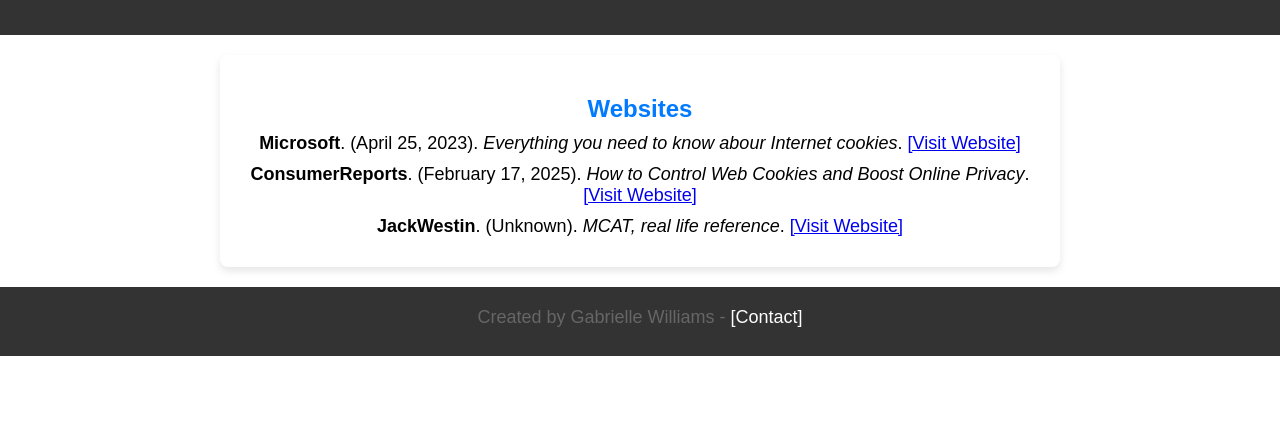
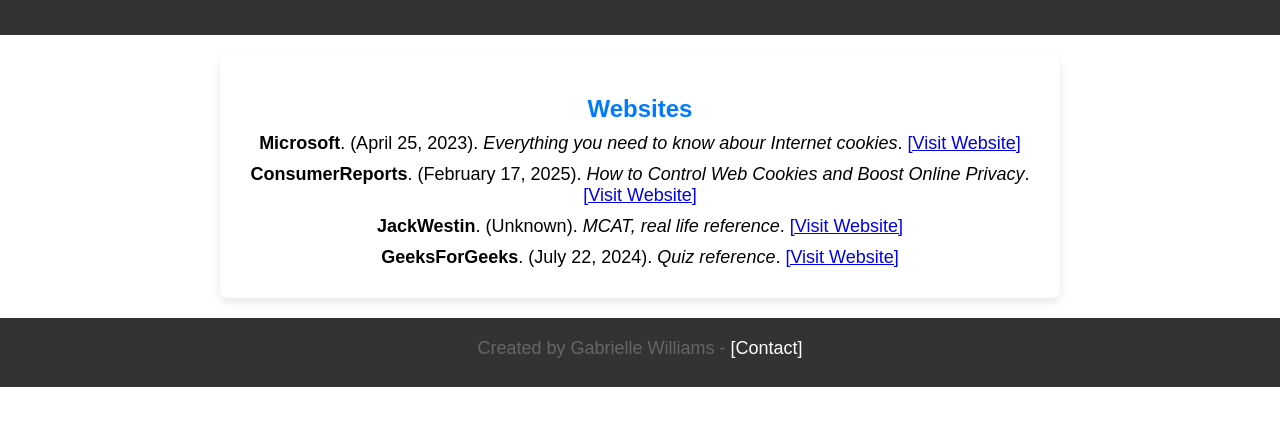
Before and after one commit to geekygabby/tunacat.github.io, a plain HTML site: page references.html in a window 1280 px wide. Shown: the part 168-594 px from the top of the page. Drawn offline with Linux system fonts and the light colour scheme.

Commit message:
Update references.html

```diff
--- a/references.html
+++ b/references.html
@@ -34,6 +34,7 @@
             <li><strong>Microsoft</strong>. (April 25, 2023). <em>Everything you need to know abour Internet cookies</em>. <a href="https://www.microsoft.com/en-us/edge/learning-center/what-are-cookies?msockid=25e61a7204666b8908fa0e98054f6aee&form=MA13I2" target="blank">[Visit Website]</a></li>
             <li><strong>ConsumerReports</strong>. (February 17, 2025). <em>How to Control Web Cookies and Boost Online Privacy</em>. <a href="https://www.consumerreports.org/electronics/privacy/how-to-control-web-cookies-and-boost-online-privacy-a7606763344/?msockid=25e61a7204666b8908fa0e98054f6aee" target="blank">[Visit Website]</a></li>
             <li><strong>JackWestin</strong>. (Unknown). <em>MCAT, real life reference</em>. <a href="https://jackwestin.com/resources/mcat-content/perception" target="blank">[Visit Website]</a></li>
+            <li><strong>GeeksForGeeks</strong>. (July 22, 2024). <em>Quiz reference</em>. <a href="https://www.geeksforgeeks.org/how-to-create-a-simple-javascript-quiz/" target="blank">[Visit Website]</a></li>
         </ul>
 
     </section>
```
